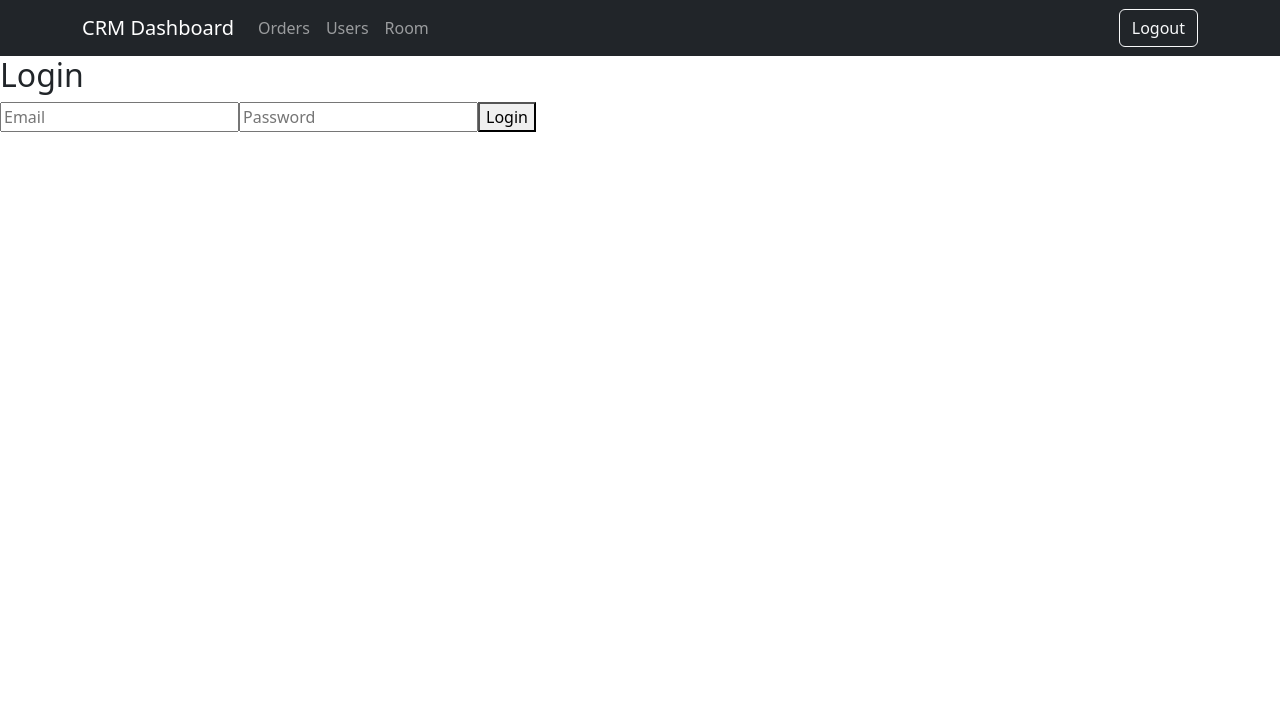
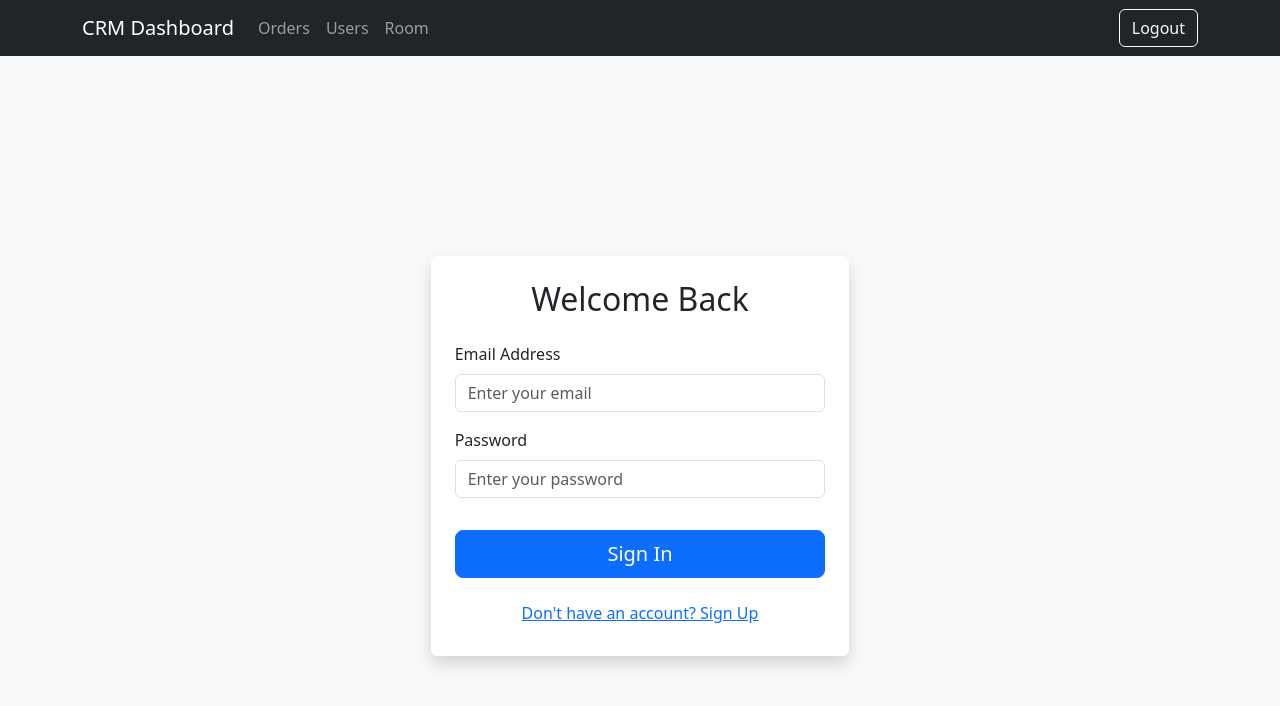
Before and after one commit to iurg2002/BPR, a React (Create React App) app: page / in a window 1280 px wide. Shown: the top 706 px of the page. Built offline with nearby package versions, Linux system fonts and the light colour scheme; no server answers; the database is empty.

Commit message:
added register

```diff
--- a/src/models/User.ts
+++ b/src/models/User.ts
@@ -3,6 +3,6 @@ export interface User {
     id: string;           // Firebase Authentication UID
     email: string;
     displayName: string;  // Optional name
-    role: 'admin' | 'operator';
+    role: 'admin' | 'operator' | null;
     lastLogin: Date;
   }
--- a/src/pages/Login.tsx
+++ b/src/pages/Login.tsx
@@ -1,52 +1,114 @@
-// src/pages/Login.tsx
 import React, { useState } from "react";
-import { loginUser } from "../services/authService";
-import { AuthCredentials } from "../models/AuthCredentials";
+import {
+  Container,
+  Row,
+  Col,
+  Form,
+  FormControl,
+  Button,
+  Alert,
+} from "react-bootstrap";
+import { loginUser, registerUser } from "../services/authService"; // Replace with your services
 import { useNavigate } from "react-router-dom";
+import { addUser } from "../services/userService";
 
 const Login = () => {
-  const [credentials, setCredentials] = useState<AuthCredentials>({ email: "", password: "" });
+  const [isSignUp, setIsSignUp] = useState(false); // Toggle between login and signup
+  const [name, setName] = useState<string>("");
+  const [email, setEmail] = useState<string>("");
+  const [password, setPassword] = useState<string>("");
   const [error, setError] = useState<string | null>(null);
   const navigate = useNavigate();
 
-  const handleChange = (e: React.ChangeEvent<HTMLInputElement>) => {
-    setCredentials({ ...credentials, [e.target.name]: e.target.value });
-  };
-
   const handleSubmit = async (e: React.FormEvent) => {
     e.preventDefault();
+    setError(null); // Clear any previous error
+
     try {
-      await loginUser(credentials);
-      navigate("/orders"); // Redirect to orders page on success
+      if (isSignUp) {
+        // Register user
+        // await registerUser({ email, password }); // Ensure name is included for registration
+        await addUser(email, password, null, name);
+      } else {
+        // Log in user
+        await loginUser({ email, password });
+      }
+      navigate("/orders"); // Redirect after successful login or signup
     } catch (err) {
-      setError("Invalid email or password");
+      alert(err);
+      setError(
+        isSignUp
+          ? "Failed to register. Please try again."
+          : "Invalid email or password."
+      );
     }
   };
 
   return (
-    <div>
-      <h2>Login</h2>
-      <form onSubmit={handleSubmit}>
-        <input
-          type="email"
-          name="email"
-          placeholder="Email"
-          value={credentials.email}
-          onChange={handleChange}
-          required
-        />
-        <input
-          type="password"
-          name="password"
-          placeholder="Password"
-          value={credentials.password}
-          onChange={handleChange}
-          required
-        />
-        <button type="submit">Login</button>
-      </form>
-      {error && <p style={{ color: "red" }}>{error}</p>}
-    </div>
+    <Container
+      fluid
+      className="d-flex justify-content-center align-items-center vh-100 bg-light"
+    >
+      <Row className="w-100">
+        <Col xs={12} md={6} lg={4} className="mx-auto p-4 shadow bg-white rounded">
+          <h2 className="text-center mb-4">
+            {isSignUp ? "Create an Account" : "Welcome Back"}
+          </h2>
+          {error && <Alert variant="danger">{error}</Alert>}
+          <Form onSubmit={handleSubmit} className="mt-3">
+            {isSignUp && (
+              <Form.Group className="mb-3" controlId="formName">
+                <Form.Label>Full Name</Form.Label>
+                <FormControl
+                  type="text"
+                  placeholder="Enter your name"
+                  value={name}
+                  onChange={(e) => setName(e.target.value)}
+                  required
+                />
+              </Form.Group>
+            )}
+            <Form.Group className="mb-3" controlId="formEmail">
+              <Form.Label>Email Address</Form.Label>
+              <FormControl
+                type="email"
+                placeholder="Enter your email"
+                value={email}
+                onChange={(e) => setEmail(e.target.value)}
+                required
+              />
+            </Form.Group>
+            <Form.Group className="mb-3" controlId="formPassword">
+              <Form.Label>Password</Form.Label>
+              <FormControl
+                type="password"
+                placeholder="Enter your password"
+                value={password}
+                onChange={(e) => setPassword(e.target.value)}
+                required
+              />
+            </Form.Group>
+            <Button
+              variant="primary"
+              size="lg"
+              type="submit"
+              className="w-100 mt-3"
+            >
+              {isSignUp ? "Sign Up" : "Sign In"}
+            </Button>
+          </Form>
+          <Button
+            variant="link"
+            onClick={() => setIsSignUp(!isSignUp)}
+            className="mt-3 d-block w-100 text-center"
+          >
+            {isSignUp
+              ? "Already have an account? Sign In"
+              : "Don't have an account? Sign Up"}
+          </Button>
+        </Col>
+      </Row>
+    </Container>
   );
 };
 
--- a/src/services/userService.ts
+++ b/src/services/userService.ts
@@ -11,7 +11,7 @@ const usersRef = collection(db, FirebaseCollections.Users);
 export const addUser = async (
   email: string,
   password: string,
-  role: 'admin' | 'operator',
+  role: 'admin' | 'operator' | null,
   displayName: string
 ): Promise<User> => {
   // Create the user in Firebase Authentication
```
Also changed, not shown: src/models/AuthCredentials.ts (line endings or trailing spaces).
